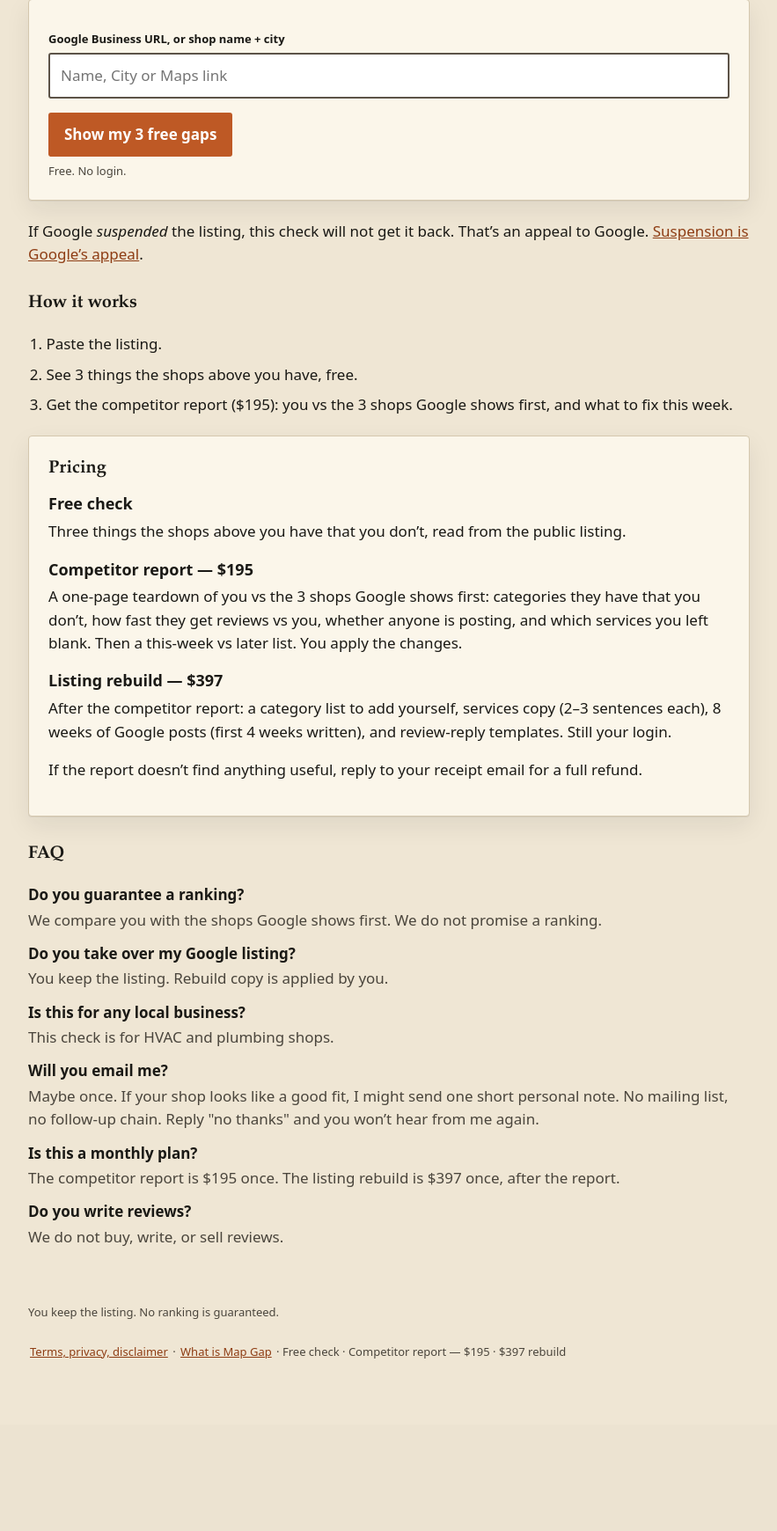
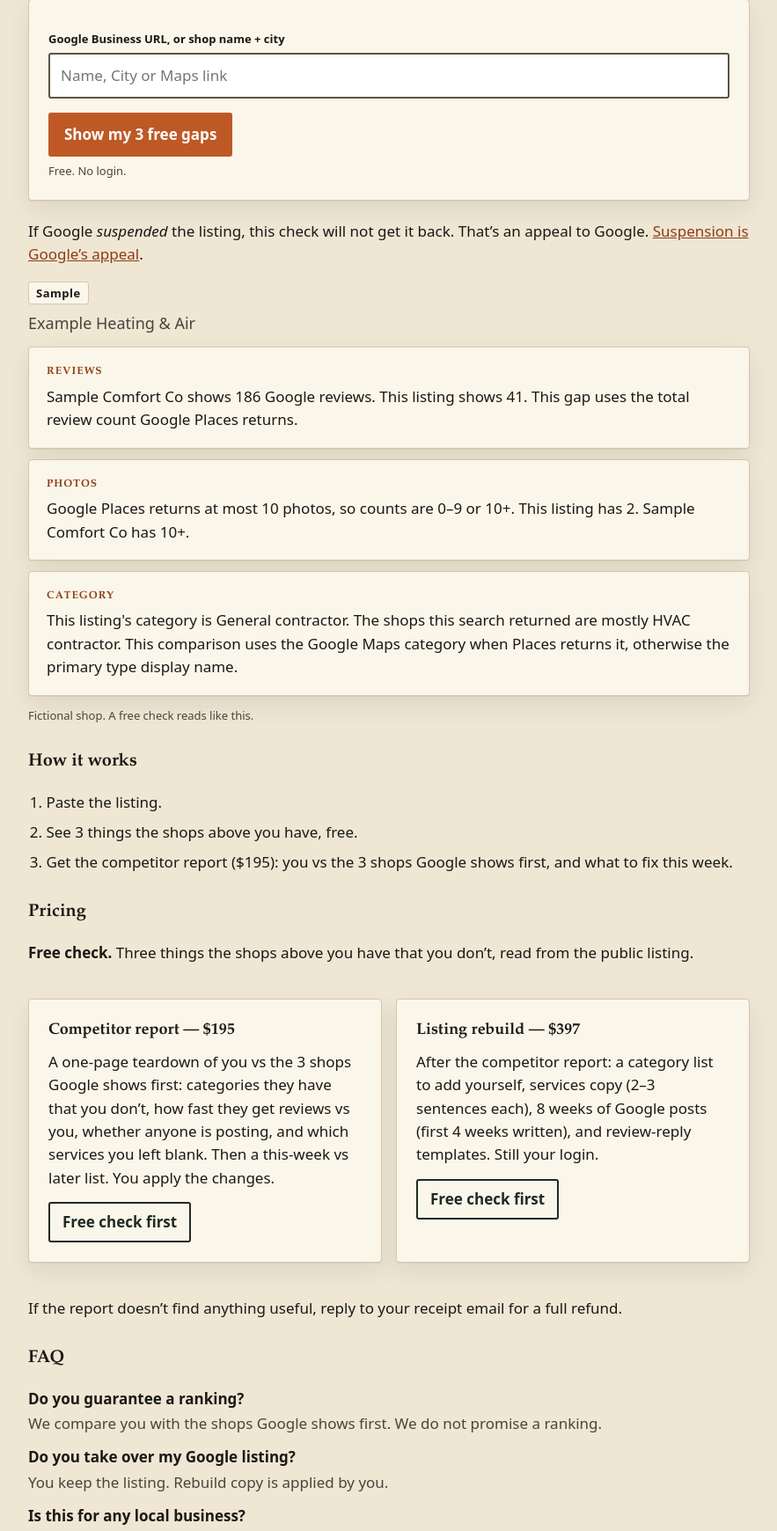
Before and after one commit to carolrnh/map-gap, a Flask app: page / in a window 1280 px wide. Shown: the part 316-2056 px from the top of the page at 88% size, without its empty margins (198-1081 px from the left). Before the commit the page ends 1860 px from the top, so only its background shows below. Run offline with Flask 3, Linux system fonts and the light colour scheme.

Commit message:
Show a sample free check and split the paid offers on the landing page. (#13)
The sample uses the same finding titles and sentences the free result renders, for a fictional shop. The $195 report and $397 rebuild are separate cards with outlined links, and the free-check button stays the only orange action.

Co-authored-by: Cursor Agent <cursoragent@cursor.com>
Co-authored-by: carolrnh <carolrnh@users.noreply.github.com>

```diff
--- a/static/style.css
+++ b/static/style.css
@@ -295,3 +295,54 @@ code { font-family: var(--mono); font-size: 13px; }
 @media (max-width: 640px) {
   .retry-form .btn { display: block; width: 100%; text-align: center; }
 }
+
+.sample { margin: 8px 0 0; }
+.sample-label {
+  display: inline-block;
+  margin: 0 0 8px;
+  padding: 2px 8px;
+  border: 1px solid var(--line);
+  border-radius: 3px;
+  background: var(--card);
+  font-size: 13px;
+  font-weight: 800;
+  letter-spacing: .04em;
+  color: var(--ink);
+}
+.sample .lede { margin: 0 0 12px; }
+.sample .bullets { margin-bottom: 8px; }
+.offers {
+  display: grid;
+  grid-template-columns: 1fr 1fr;
+  gap: 16px;
+  margin: 16px 0 0;
+}
+@media (max-width: 720px) {
+  .offers { grid-template-columns: 1fr; }
+}
+.offer h3 {
+  font-family: var(--sans);
+  font-size: 18px;
+  font-weight: 750;
+  margin: 0 0 8px;
+  color: var(--ink);
+}
+.offer p { margin: 0 0 14px; }
+.offer-link {
+  display: inline-flex;
+  align-items: center;
+  min-height: 44px;
+  padding: 8px 14px;
+  border: 2px solid var(--map);
+  border-radius: 3px;
+  background: transparent;
+  color: var(--map);
+  font-weight: 700;
+  text-decoration: none;
+}
+.offer-link:hover,
+.offer-link:focus {
+  background: transparent;
+  color: var(--map);
+  border-color: var(--ink);
+}
--- a/templates/landing.html
+++ b/templates/landing.html
@@ -23,6 +23,26 @@
 
 <p>If Google <em>suspended</em> the listing, this check will not get it back. That’s an appeal to Google. <a class="tap-link desk-inline" href="{{ url_for('page_suspended') }}">Suspension is Google’s appeal</a>.</p>
 
+<section class="sample" aria-labelledby="sample-label">
+  <p id="sample-label" class="sample-label">Sample</p>
+  <p class="lede">Example Heating &amp; Air</p>
+  <ol class="bullets">
+    <li>
+      <h2>Reviews</h2>
+      <p>Sample Comfort Co shows 186 Google reviews. This listing shows 41. This gap uses the total review count Google Places returns.</p>
+    </li>
+    <li>
+      <h2>Photos</h2>
+      <p>Google Places returns at most 10 photos, so counts are 0–9 or 10+. This listing has 2. Sample Comfort Co has 10+.</p>
+    </li>
+    <li>
+      <h2>Category</h2>
+      <p>This listing's category is General contractor. The shops this search returned are mostly HVAC contractor. This comparison uses the Google Maps category when Places returns it, otherwise the primary type display name.</p>
+    </li>
+  </ol>
+  <p class="hint">Fictional shop. A free check reads like this.</p>
+</section>
+
 <h2>How it works</h2>
 <ol class="steps">
   <li>Paste the listing.</li>
@@ -30,23 +50,22 @@
   <li>Get the competitor report ($195): you vs the 3 shops Google shows first, and what to fix this week.</li>
 </ol>
 
-<section class="card pricing" id="pricing">
+<section class="pricing" id="pricing">
   <h2>Pricing</h2>
-  <dl class="price-list">
-    <div>
-      <dt>Free check</dt>
-      <dd>Three things the shops above you have that you don’t, read from the public listing.</dd>
-    </div>
-    <div>
-      <dt>Competitor report — ${{ price }}</dt>
-      <dd>A one-page teardown of you vs the 3 shops Google shows first: categories they have that you don’t, how fast they get reviews vs you, whether anyone is posting, and which services you left blank. Then a this-week vs later list. You apply the changes.</dd>
-    </div>
-    {# TODO: Carol will add a sample report here (fake shop, real format). Do not invent one. #}
-    <div>
-      <dt>Listing rebuild — $397</dt>
-      <dd>After the competitor report: a category list to add yourself, services copy (2–3 sentences each), 8 weeks of Google posts (first 4 weeks written), and review-reply templates. Still your login.</dd>
-    </div>
-  </dl>
+  <p><strong>Free check.</strong> Three things the shops above you have that you don’t, read from the public listing.</p>
+  <div class="offers">
+    <article class="card offer">
+      <h3>Competitor report — ${{ price }}</h3>
+      <p>A one-page teardown of you vs the 3 shops Google shows first: categories they have that you don’t, how fast they get reviews vs you, whether anyone is posting, and which services you left blank. Then a this-week vs later list. You apply the changes.</p>
+      {# TODO: Carol will add a sample report here (fake shop, real format). Do not invent one. #}
+      <a class="offer-link" href="#lookup">Free check first</a>
+    </article>
+    <article class="card offer">
+      <h3>Listing rebuild — $397</h3>
+      <p>After the competitor report: a category list to add yourself, services copy (2–3 sentences each), 8 weeks of Google posts (first 4 weeks written), and review-reply templates. Still your login.</p>
+      <a class="offer-link" href="#lookup">Free check first</a>
+    </article>
+  </div>
   <p>If the report doesn’t find anything useful, reply to your receipt email for a full refund.</p>
 </section>
 
```
Also changed, not shown: test_what_is_map_gap.py (+65 -0 lines).
